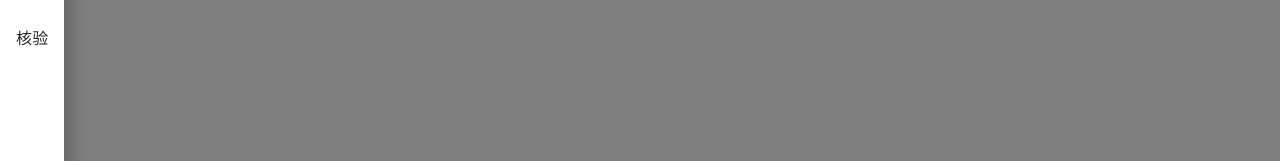
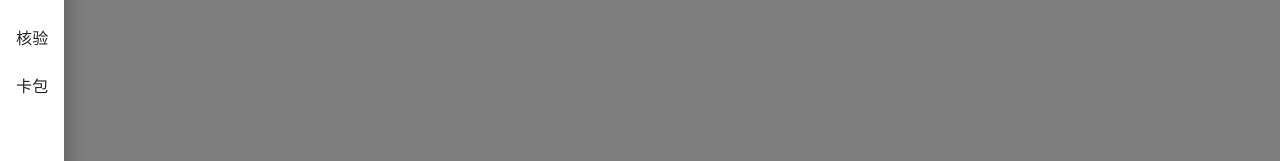
Before and after one commit to WeDefender/WeIdentity-Extension, a React (Create React App) app: page / in a window 1280 px wide. Both pictures are taken after a click on the button "menu". Shown: the part 137-298 px from the top of the page. Built offline with nearby package versions, Linux system fonts and the light colour scheme.

Commit message:
[add] initial cards component

```diff
--- a/src/App.js
+++ b/src/App.js
@@ -8,6 +8,7 @@ import {AuthContent} from './_page/auth'
 import {RegisterContent} from './_page/register'
 import {Layout} from './_page/layout'
 import {VerifyContent} from './_page/verify'
+import {CardsContent} from './_page/cards'
 
 function App() {
   return (
@@ -22,7 +23,8 @@ function App() {
             <Route path="/verify" component={VerifyContent}></Route>
             {/* 授权 */}
             <Route path="/auth" component={AuthContent}></Route>
-
+            {/* 卡包 */}
+            <Route path="/cards" component={CardsContent}></Route>
           </Switch >
       </Layout>
     </BrowserRouter >
--- a/src/_component/Storage.js
+++ b/src/_component/Storage.js
@@ -1,5 +1,4 @@
 /*global chrome*/
-
 
 export default function getStorage(key,cb){
     chrome.storage.local.get([key], function(result) {
--- /dev/null
+++ b/src/_page/cards/cards.js
@@ -0,0 +1,38 @@
+/*global chrome*/
+import React from 'react'
+import PropTypes from 'prop-types'
+import Typography from '@material-ui/core/Typography'
+import { CssBaseline,Button, Container } from '@material-ui/core';
+import { makeStyles } from '@material-ui/core/styles'
+import List from '@material-ui/core/List';
+import ListItem from '@material-ui/core/ListItem';
+import ListItemIcon from '@material-ui/core/ListItemIcon';
+import ListItemText from '@material-ui/core/ListItemText';
+import Paper from '@material-ui/core/Paper';
+import Divider from '@material-ui/core/Divider';
+import MenuIcon from '@material-ui/icons/Menu'
+import Grid from '@material-ui/core/Grid';
+import { useState, useEffect } from 'react';
+import getStorage from '../../_component/Storage'
+import { Link, withRouter } from 'react-router-dom'
+
+const useStyles = makeStyles(theme => ({
+    root: {
+        display: 'flex',
+    }
+}))
+
+//props.history.push({pathname: `/home`})
+
+const CardsWithRouter = withRouter(function CardsContent(props) {
+    const [data, setData] = React.useState("null")
+    const classes = useStyles()
+
+    return (
+        <div>
+            123
+        </div>
+    )
+})
+
+export {CardsWithRouter as CardsContent}
--- /dev/null
+++ b/src/_page/cards/index.js
@@ -0,0 +1 @@
+export * from './cards'
--- a/src/_page/layout/layout.js
+++ b/src/_page/layout/layout.js
@@ -47,18 +47,6 @@ const useStyles = makeStyles(theme => ({
 	//Shared code. When the argument length is two, it is coming from the context
 // menu, while a single argument is coming from the browser action.
 
-function fctContext() {
-    var tab = arguments.length == 2 ? arguments[1] : arguments[0];
-    console.log("in fctContext")
-    // Do whatever you want with the tab.
- }
-
-// Browser Action
-chrome.browserAction.onClicked.addListener(fctContext);
-// Context Menu
-
-
-
 
 const LayoutWithRouter = withRouter(function Layout(props) {
     const classes = useStyles()
@@ -68,12 +56,8 @@ const LayoutWithRouter = withRouter(function Layout(props) {
         if (event.type === 'keydown' && (event.key === 'Tab' || event.key === 'Shift')) {
             return
         }
-
         setOpen(open)
     }
-
-
-
     const handleDrawerOpen = () => {
         setOpen(true)
     }
@@ -91,9 +75,8 @@ const LayoutWithRouter = withRouter(function Layout(props) {
                         <Typography className={classes.menuText} variant="h5" color="primary">
                             weCertification
                         </Typography>
-                        <Button className={classes.menuButton}>卡包</Button>
+                        <Button className={classes.menuButton} component={Link} to="/cards"  selected={'/cards' === pathname}>卡包</Button>
                     </Toolbar>
-
                 </AppBar>
 
             </div>
@@ -119,6 +102,9 @@ const LayoutWithRouter = withRouter(function Layout(props) {
                     <ListItem button component={Link} to="/verify"  selected={'/verify' === pathname}>
                         <ListItemText primary={"核验"} />
                     </ListItem>
+                    <ListItem button component={Link} to="/cards"  selected={'/cards' === pathname}>
+                        <ListItemText primary={"卡包"} />
+                    </ListItem>
                 </List>
             </Drawer>
             {/*
```
Also changed, not shown: public/js/background.js (line endings or trailing spaces).
